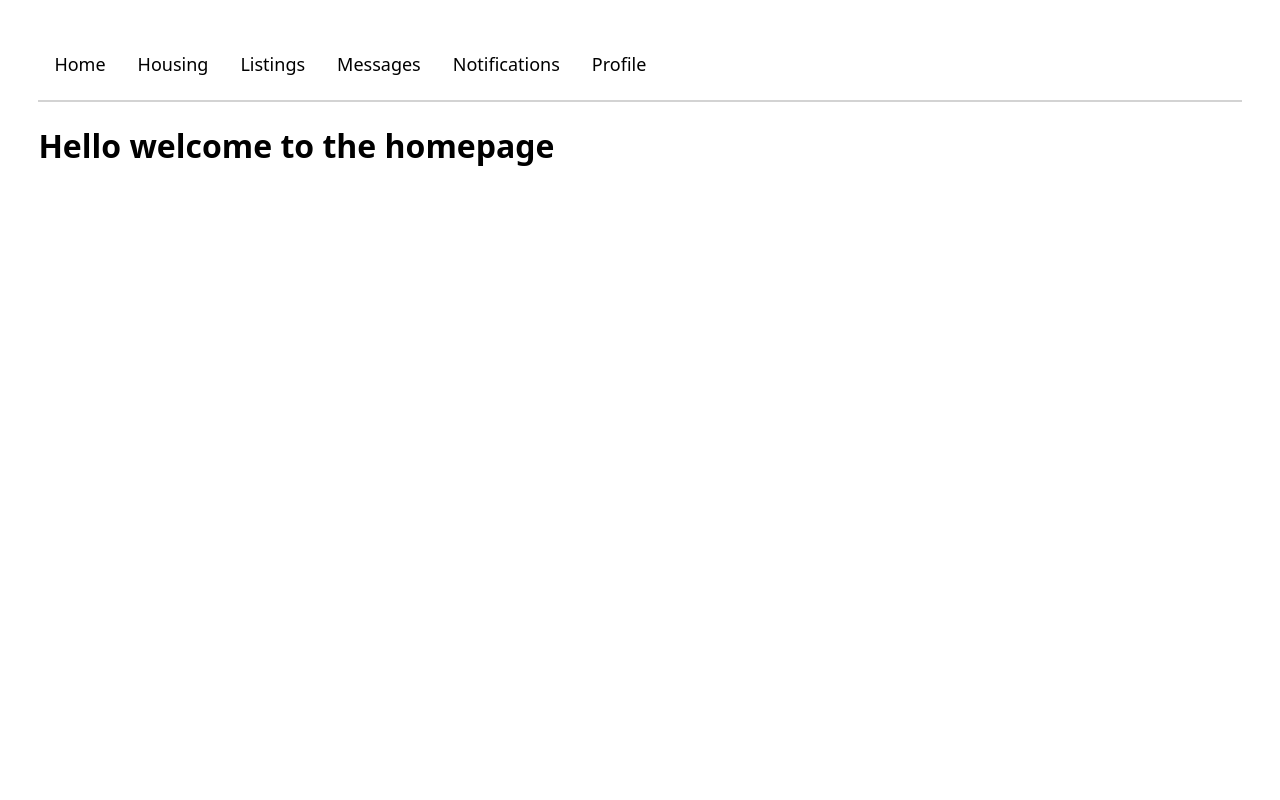
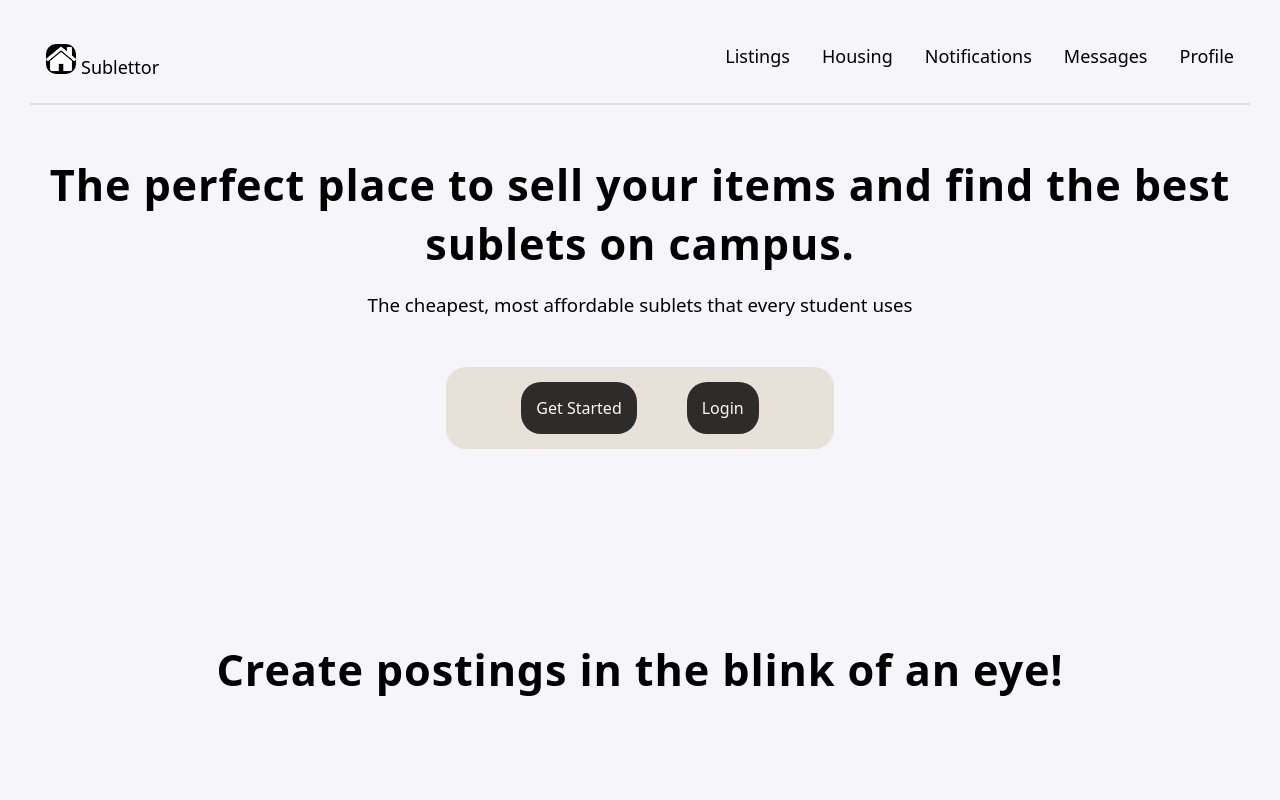
Before and after one commit to imaadj10/subletter, a React (Create React App) app in the folder client/: page /home in a window 1280 px wide. Shown: the top 800 px of the page. Built offline with nearby package versions, Linux system fonts and the light colour scheme.

Commit message:
basic homepage layout and styling

```diff
--- a/client/src/App.css
+++ b/client/src/App.css
@@ -1,18 +1,20 @@
+:root {
+  --light-grey:#e2e2e2;
+  --dark-grey:#d3d3d3;
+  --turquoise:rgb(69, 151, 123);;
+  --bkg-colour:#f6f5fa;
+  --bkg-complement:#e7e1da;
+}
+
 body {
   font-family: system-ui, -apple-system, BlinkMacSystemFont, 'Segoe UI', Roboto, Oxygen, Ubuntu, Cantarell, 'Open Sans', 'Helvetica Neue', sans-serif;
   font-size: 16px;
-  margin: 3vw;
+  margin: 30px;
+  background-color:var(--bkg-colour);
 }
 
-button {
-  padding: 7px;
-  border-radius:7px;
-  border-width:1px;
-}
-
-button:hover {
-  background-color:#d3d3d3;
-  cursor:pointer;
+h1 {
+  margin:5px 0;
 }
 
 input {
@@ -22,6 +24,10 @@ input {
 
 label {
   text-align:left;
+}
+
+.right {
+  float: right;
 }
 
 .delete {
@@ -35,7 +41,7 @@ label {
 }
 
 .section {
-  background-color:#e2e2e2;
+  background-color:var(--bkg-complement);
 }
 
 .padding-right {
@@ -96,7 +102,7 @@ form {
   padding: 0;
   overflow: hidden;
   border-bottom-style: solid;
-  border-bottom-color: #d3d3d3;
+  border-bottom-color: var(--light-grey);
   border-bottom-width: 2px;
 }
 
@@ -110,8 +116,86 @@ form {
 }
 
 .nav-item:hover {
-  background-color: #e2e2e2;
+  background-color: var(--light-grey);
   border-bottom: black;
   border-bottom-width: 1px;
   border-bottom-style:solid;
 }
+
+.section.form-page {
+  animation: opacityAnimation 1s;
+}
+
+.home-container {
+  text-align:center;
+}
+
+.home-h1 {
+  display:grid;
+  align-content:center;
+}
+
+section.hidden {
+  height: 60vh;
+}
+
+.auth-button {
+  padding:15px;
+  margin:0 25px;
+  background-color:black;
+  border-radius:20px;
+  text-decoration:none;
+  color:white;
+  cursor:pointer;
+  opacity:0.8;
+  transition:all 0.3s;
+}
+
+.auth-button:hover {
+  opacity:1;
+  background-color:var(--turquoise);
+  font-size:1.1em;
+  text-decoration: underline solid 2px;
+}
+
+
+section > h1 {
+  font-size:2.7em;
+  letter-spacing:0.02em;
+}
+
+.auth-links {
+  margin:50px auto;
+  background-color:var(--bkg-complement);
+  padding:30px 50px;
+  border-radius:20px;
+  width:fit-content;
+}
+
+section > h3 {
+  font-weight:400;
+}
+
+.hidden {
+  opacity: 0;
+  filter: blur(3px);
+  transform: translateX(-100px);
+  transition: all 1.2s;
+}
+
+.show {
+  opacity: 1;
+  filter: blur(0);
+  transform: translateX(0)
+}
+
+/* Animations */
+@keyframes opacityAnimation {
+  from {
+    filter: opacity(0)
+  }
+
+  to {
+    filter: opacity(1)
+  }
+}
--- a/client/src/components/Homepage.js
+++ b/client/src/components/Homepage.js
@@ -1,14 +1,54 @@
-import React from "react";
-import { useLocation } from 'react-router-dom';
+import React from 'react';
+import { useEffect } from 'react';
+import { Link } from 'react-router-dom';
 
 const Homepage = () => {
-    const location = useLocation();
+  useEffect(() => {
+    const observer = new IntersectionObserver((entries) => {
+      console.log(entries);
+      entries.forEach((entry) => {
+        entry.target.classList.toggle('show', entry.isIntersecting);
+      });
+    });
 
-    return (
-        <div>
-            <h1>Hello welcome to the homepage</h1>
+    const hiddenElements = document.querySelectorAll('.hidden');
+    hiddenElements.forEach(
+      (element) => {
+        observer.observe(element);
+      },
+      { threshold: 1 }
+    );
+  }, []);
+
+  return (
+    <div className="home-container">
+      <section className="hidden" style={{ marginTop: 50 }}>
+        <h1 className="home-h1">
+          The perfect place to sell your items and find the best sublets on
+          campus.
+        </h1>
+        <h3>The cheapest, most affordable sublets that every student uses</h3>
+        <div className="auth-links">
+          <Link to="/signup" className="auth-button">
+            Get Started
+          </Link>
+          <Link to="/" className="auth-button">
+            Login
+          </Link>
         </div>
-    )
-}
+      </section>
+
+      <section className="hidden">
+        <h1 className="home-h1">Create postings in the blink of an eye!</h1>
+      </section>
+
+      <section className="hidden">
+        <h1 className="home-h1">
+          Chat with friends and discover new listings!
+        </h1>
+      </section>
+    </div>
+  );
+};
 
 export default Homepage;
--- a/client/src/components/Login.js
+++ b/client/src/components/Login.js
@@ -33,9 +33,9 @@ const Login = () => {
           password,
         })
         .then((res) => {
-          if ((res.data === 'exists')) {
+          if (res.data === 'exists') {
             history('/home', {});
-          } else if ((res.data === 'notexists')) {
+          } else if (res.data === 'notexists') {
             alert('User does not exist');
           }
         })
@@ -49,31 +49,33 @@ const Login = () => {
   }
 
   return (
-    <div className='section form-page'>
+    <div className="section form-page">
       <h1>Login Page</h1>
       <form action="POST">
-        <label htmlFor='username'>Username</label>
+        <label htmlFor="username">Username</label>
         <input
-          className='form-text'
-          type='text'
-          name='username'
+          className="form-text"
+          type="text"
+          name="username"
           placeholder="Username"
           value={username}
           onChange={(e) => setUsername(e.target.value)}
         />
-        <label htmlFor='password'>Password</label>
+        <label htmlFor="password">Password</label>
         <input
-          className='form-text'
-          type='text'
-          name='password'
+          className="form-text"
+          type="password"
+          name="password"
           placeholder="Password"
           value={password}
           onChange={(e) => setPassword(e.target.value)}
         />
-        <button onClick={submit}>Submit</button>
+        <button onClick={submit} className="auth-button">
+          Submit
+        </button>
       </form>
       <div>
-        <span className='padding-right'>Don't have an account?</span>
+        <span className="padding-right">Don't have an account?</span>
         <Link to="/signup">Sign Up!</Link>
       </div>
     </div>
--- a/client/src/components/Navbar.js
+++ b/client/src/components/Navbar.js
@@ -1,29 +1,46 @@
-
-import { Link } from 'react-router-dom'
+import { Link } from 'react-router-dom';
+const icon = require('../images/icon.png');
 
 export default function Navbar() {
   return (
     <nav>
-            <ul className='nav-bar'>
+      <ul className="nav-bar">
         <li>
-                    <Link to='/home' className='nav-item'>Home</Link>
+          <Link to="/home" className="nav-item">
+            <img
+              src={icon}
+              style={{ width: 30, marginRight: 5, borderRadius: 10 }}
+              alt="icon"
+            />
+            Sublettor
+          </Link>
         </li>
-                <li>
-                    <Link to='/housinginfo' className='nav-item'>Housing</Link>
+        <li className="right">
+          <Link to="/profile" className="nav-item">
+            Profile
+          </Link>
         </li>
-                <li>
-                    <Link to='/listings' className='nav-item'>Listings</Link>
+        <li className="right">
+          <Link to="/messageboard" className="nav-item">
+            Messages
+          </Link>
         </li>
-                <li>
-                    <Link to='/messageboard' className='nav-item'>Messages</Link>
+        <li className="right">
+          <Link to="/notifications" className="nav-item">
+            Notifications
+          </Link>
         </li>
-                <li>
-                    <Link to='/notifications' className='nav-item'>Notifications</Link>
+        <li className="right">
+          <Link to="/housinginfo" className="nav-item">
+            Housing
+          </Link>
         </li>
-                <li>
-                    <Link to='/profile' className='nav-item'>Profile</Link>
+        <li className="right">
+          <Link to="/listings" className="nav-item">
+            Listings
+          </Link>
         </li>
       </ul>
     </nav>
-    )
+  );
 }
--- a/client/src/components/Signup.js
+++ b/client/src/components/Signup.js
@@ -9,20 +9,20 @@ const Signup = () => {
   const [password, setPassword] = useState('');
   const [email, setEmail] = useState('');
 
-
   async function submit(e) {
     e.preventDefault();
 
     try {
-        await axios.post("http://localhost:1234/main/signup", {
+      await axios
+        .post('http://localhost:1234/main/signup', {
           username,
-            password
+          password,
         })
         .then((res) => {
           console.log(res.data);
-            if ((res.data === 'exists')) {
+          if (res.data === 'exists') {
             alert('User already exists');
-            } else if ((res.data === 'notexists')) {
+          } else if (res.data === 'notexists') {
             history('/home', { state: { id: username } });
           }
         })
@@ -30,43 +30,45 @@ const Signup = () => {
           alert('wrong details');
           console.log(e);
         });
-
-    } catch(e) {
+    } catch (e) {
       console.log(e);
     }
   }
 
   return (
-    <div className='section form-page'>
+    <div className="section form-page">
       <h1>Sign Up!</h1>
       <form action="POST">
-        <label for='username'>Username</label>
+        <label for="username">Username</label>
         <input
-          name='username'
-          className='form-text'
+          name="username"
+          className="form-text"
           placeholder="Username"
           value={username}
           onChange={(e) => setUsername(e.target.value)}
         />
-        <label for='email'>Email Address</label>
+        <label for="email">Email Address</label>
         <input
-          name='email'
-          className='form-text'
+          name="email"
+          className="form-text"
           placeholder="Email Address"
           value={email}
           onChange={(e) => setEmail(e.target.value)}
         />
-        <label for='password'>Password</label>
+        <label for="password">Password</label>
         <input
-          className='form-text'
+          type="password"
+          className="form-text"
           placeholder="Password"
           value={password}
           onChange={(e) => setPassword(e.target.value)}
         />
-        <button onClick={submit}>Submit</button>
+        <button onClick={submit} className="auth-button">
+          Submit
+        </button>
       </form>
       <div>
-        <span className='padding-right'>Already have an account?</span>
+        <span className="padding-right">Already have an account?</span>
         <Link to="/">Login Page</Link>
       </div>
     </div>
```
Also changed, not shown: client/src/images/icon.png (added). Lines whose indentation alone changed are shown as unchanged.
